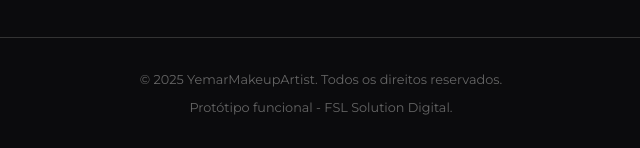
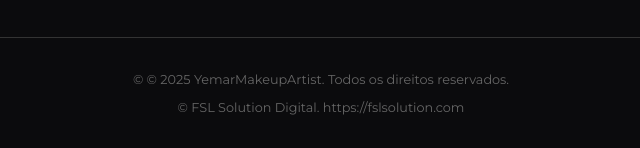
Before and after one commit to LuisCarlosCarvalho/yamarproject, a plain HTML site: page index.html in a window 1280 px wide. Shown: the part 11552-11700 px from the top of the page, 319-959 px from the left. Drawn offline with nearby package versions, Linux system fonts and the light colour scheme.

Commit message:
portfolio
atualizando direitos

```diff
--- a/index.html
+++ b/index.html
@@ -296,8 +296,8 @@
             </div>
 
             <div class="footer-bottom">
-                <p>&copy; 2025 YemarMakeupArtist. Todos os direitos reservados.</p>
-                <p class="prototype-notice">Protótipo funcional - FSL Solution Digital.</p>
+                <p>&copy; © 2025 YemarMakeupArtist. Todos os direitos reservados.</p>
+                <p class="prototype-notice">© FSL Solution Digital. https://fslsolution.com</p>
             </div>
         </div>
     </footer>
```
Also changed, not shown: blog.html (+2 -2 lines), carrinho.html (+2 -2 lines), conta.html (+2 -2 lines), contacto.html (+2 -2 lines), evento.html (+2 -2 lines), eventos.html (+2 -2 lines), portfolio.html (+2 -1 lines), post.html (+2 -2 lines), produto.html (+2 -2 lines), produtos.html (+2 -2 lines), servico.html (+2 -2 lines), servicos.html (+2 -2 lines), sobre.html (+2 -2 lines), workshop.html (+2 -2 lines), 1 more files.
